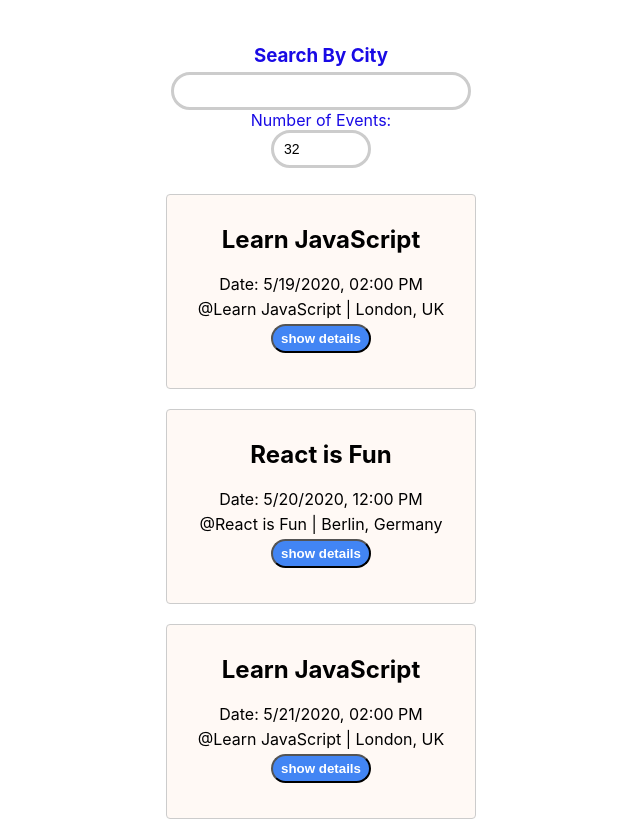
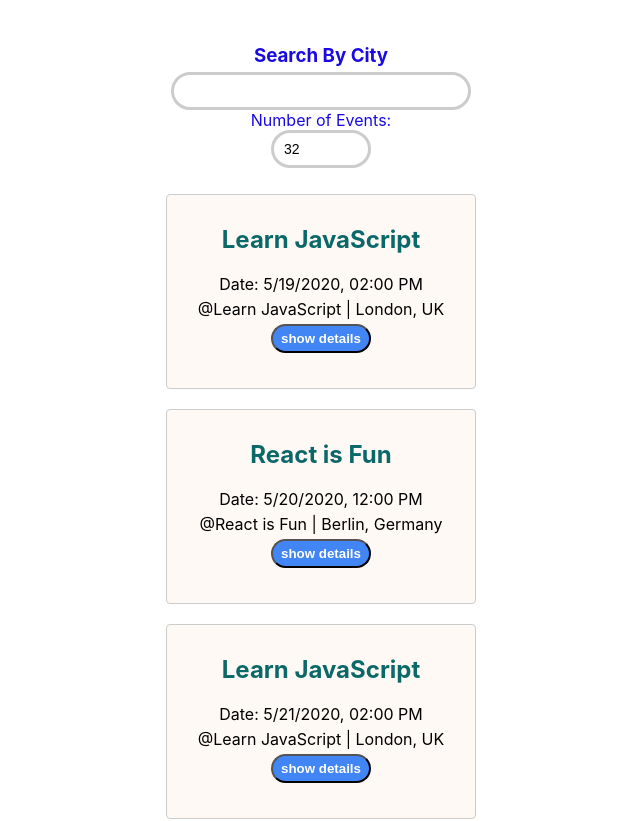
Before and after one commit to fredpasqua/meet, a React (Create React App) app: page / in a window 1280 px wide. Shown: the top 821 px of the page, without its empty margins (319-959 px from the left). Built offline with nearby package versions, Linux system fonts and the light colour scheme.

Commit message:
change Event Title color

```diff
--- a/src/App.css
+++ b/src/App.css
@@ -67,6 +67,9 @@ input:focus {
     color: rgb(25, 10, 229);
 }
 
+.event-title {
+  color: rgb(10, 104, 104);
+}
 .suggestions {
   width: 250px;
   position: absolute;
```
